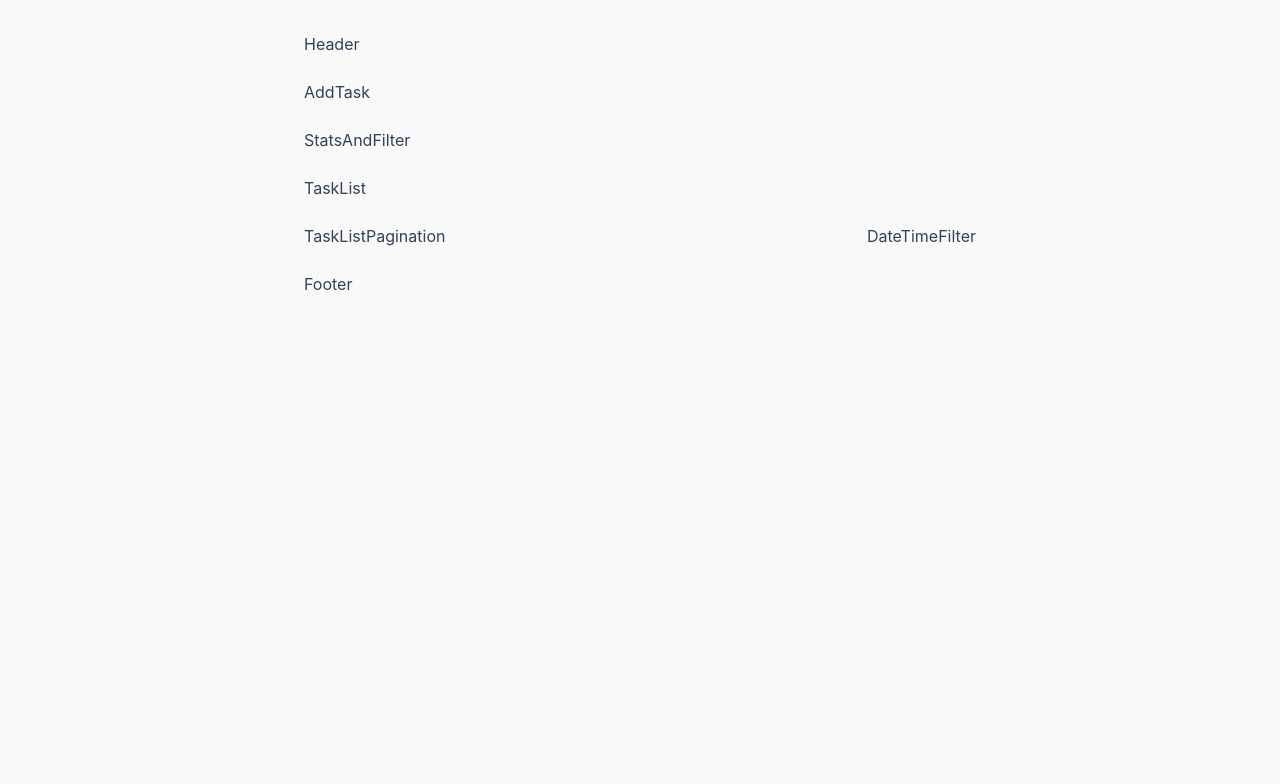
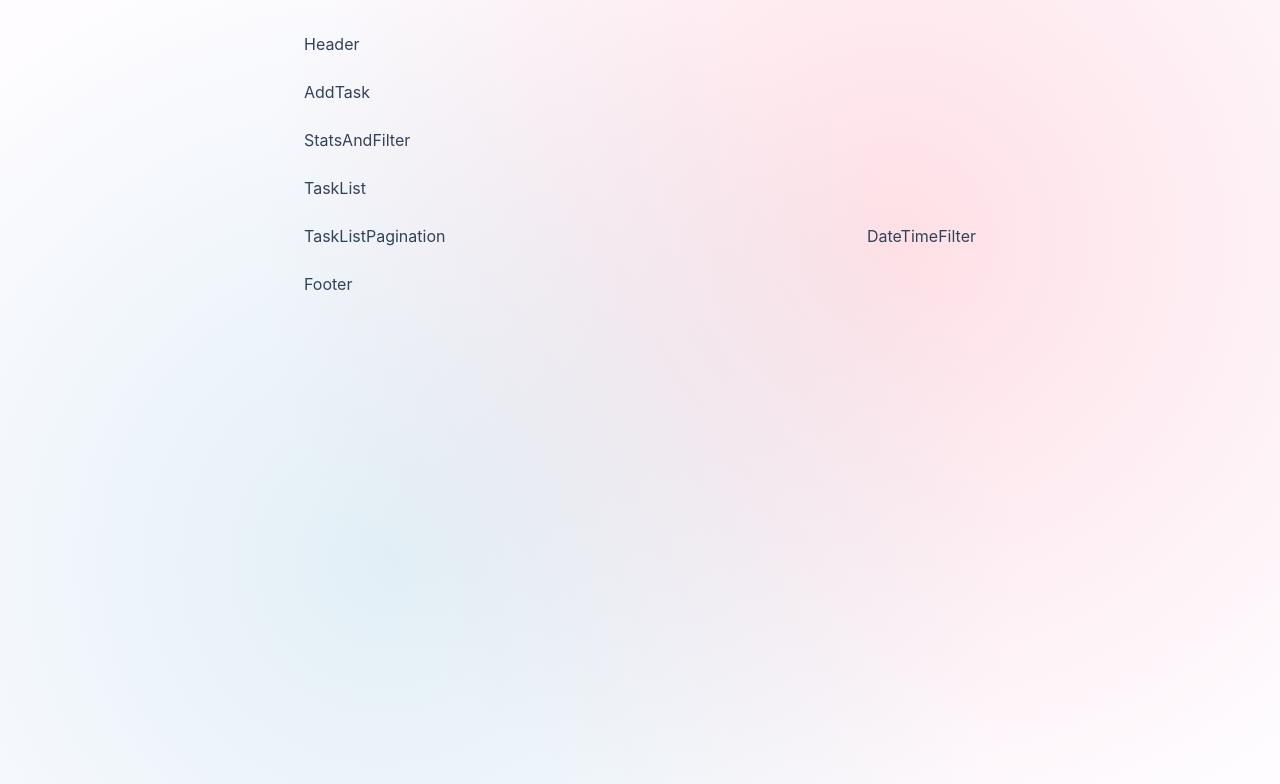
Before and after one commit to Jimmy-02/CryThenDo, a React (Vite) app in the folder frontend/: page / in a window 1280 px wide. Shown: the top 784 px of the page. Built offline with nearby package versions, Linux system fonts and the light colour scheme.

Commit message:
feat: implement background

```diff
--- a/frontend/src/pages/HomePage.jsx
+++ b/frontend/src/pages/HomePage.jsx
@@ -8,8 +8,18 @@ import TaskListPagination from '@/components/TaskListPagination';
 
 const HomePage = () => {
   return (
-    <div className='container pt-8 mx-auto'>
-      <div className='w-full max-w-2xl -6 mx-auto space-y-6'>
+    <div className="min-h-screen w-full bg-[#fefcff] relative">
+      {/* Dreamy Sky Pink Glow */}
+      <div
+        className="absolute inset-0 z-0"
+        style={{
+          backgroundImage: `
+        radial-gradient(circle at 30% 70%, rgba(173, 216, 230, 0.35), transparent 60%),
+        radial-gradient(circle at 70% 30%, rgba(255, 182, 193, 0.4), transparent 60%)`,
+        }}
+      />
+      <div className="container pt-8 mx-auto relative z-10">
+        <div className="w-full max-w-2xl -6 mx-auto space-y-6">
           <Header />
 
           <AddTask />
@@ -18,7 +28,7 @@ const HomePage = () => {
 
           <TaskList />
 
-        <div className='flex flex-col items-center justify-between gap-6 sm:flex-row'>
+          <div className="flex flex-col items-center justify-between gap-6 sm:flex-row">
             <TaskListPagination />
             <DateTimeFilter />
           </div>
@@ -26,6 +36,7 @@ const HomePage = () => {
           <Footer />
         </div>
       </div>
+    </div>
   );
 }
 
```
Lines whose indentation alone changed are shown as unchanged.
